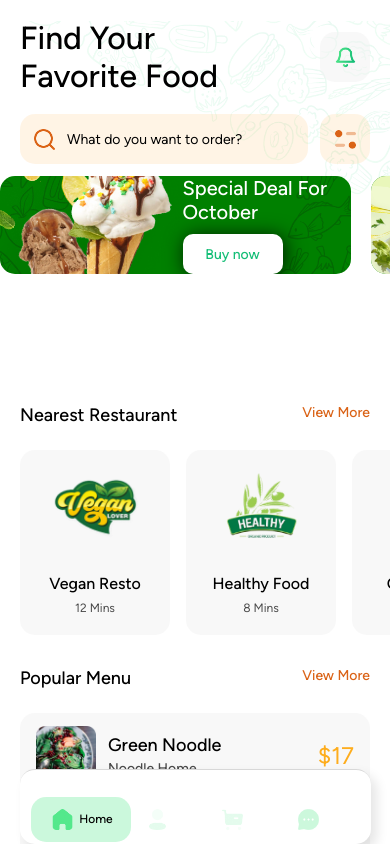
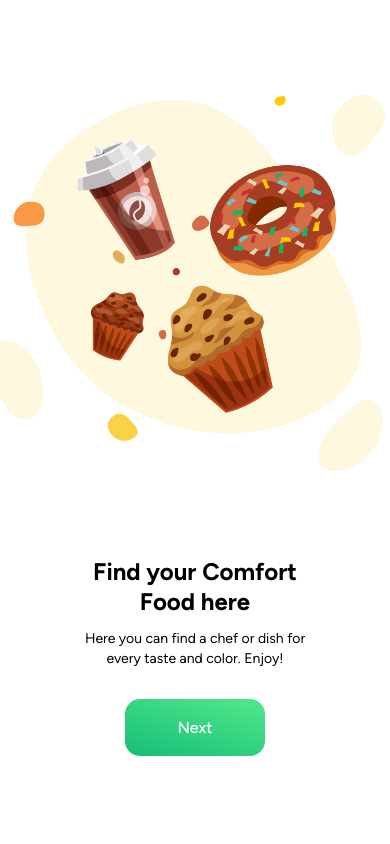
Before and after one commit to Sheggsmann/SheggsFood, a React Native app: screen /Home in a window 390 px wide. Built offline with nearby package versions, Linux system fonts and the light colour scheme.

Commit message:
Fixed issues with smaller screens

```diff
--- a/src/constants/Styles.ts
+++ b/src/constants/Styles.ts
@@ -17,7 +17,10 @@ export default {
     },
     padding: { paddingHorizontal: Sizes.large },
     screenPadding: { flex: 1, paddingHorizontal: Sizes.large, paddingTop: Sizes.medium },
-    header: { marginTop: Sizes.large, backgroundColor: "transparent" },
+    header: {
+      marginTop: Device.iPhoneNotch ? Sizes.large : Sizes.xxLarge,
+      backgroundColor: "transparent",
+    },
     title: { fontSize: Sizes.xxLarge },
     transparent: { backgroundColor: "transparent" },
     formSpacing: { marginBottom: Sizes.small },
@@ -51,7 +54,7 @@ export default {
 
   insets({ top, bottom }: { top: number; bottom?: number }) {
     return {
-      paddingTop: top + Sizes.xLarge,
+      paddingTop: top + (Device.iPhoneNotch ? Sizes.xLarge : Sizes.xxLarge),
       paddingBottom: bottom ? bottom : 0,
     };
   },
@@ -64,6 +67,7 @@ export default {
       screen: {
         backgroundColor: colorScheme === "light" ? Colors.light.background : Colors.dark.background,
         flex: 1,
+        paddingVertical: Device.iPhoneNotch ? 0 : Sizes.large,
       },
     };
   },
--- a/src/constants/Theme.ts
+++ b/src/constants/Theme.ts
@@ -11,6 +11,7 @@ export const Sizes = {
   smallFont: 14,
   tinyFont: 12,
   font: 16,
+  bottomInset: 20,
   titleFont: 24,
   icon: 25,
   mediumFont: 18,
--- a/src/navigation/index.tsx
+++ b/src/navigation/index.tsx
@@ -30,16 +30,16 @@ const Stack = createNativeStackNavigator<StackParamList>();
 function RootNavigator() {
   return (
     <Stack.Navigator initialRouteName="AuthNavigation">
-      {/* <Stack.Screen
+      <Stack.Screen
         name="AuthNavigation"
         component={AuthNavigator}
         options={{ headerShown: false }}
-      /> */}
-      <Stack.Screen
+      />
+      {/* <Stack.Screen
         name="AppNavigation"
         component={AppNavigator}
         options={{ headerShown: false }}
-      />
+      /> */}
     </Stack.Navigator>
   );
 }
--- a/src/navigation/tabNavigator.tsx
+++ b/src/navigation/tabNavigator.tsx
@@ -20,6 +20,10 @@ export default function BottomTabNavigator() {
 
   const insets = useSafeAreaInsets();
 
+  if (!Device.iPhoneNotch) {
+    console.log(insets);
+  }
+
   const shadow = colorScheme === "light" ? Styles.g.lightShadow : Styles.g.darkShadow;
 
   return (
@@ -37,7 +41,7 @@ export default function BottomTabNavigator() {
           right: Device.width * 0.05,
           width: Device.width * 0.9,
           height: 75,
-          bottom: insets.bottom,
+          bottom: insets.bottom || Sizes.bottomInset,
           borderRadius: Sizes.radius,
           paddingVertical: Sizes.xLarge,
           paddingHorizontal: Sizes.xLarge,
--- a/src/screens/app/chat/Messages.tsx
+++ b/src/screens/app/chat/Messages.tsx
@@ -76,7 +76,7 @@ export default function Messages({ navigation, route }: AppStackScreenProps<"Mes
             onSend={onSend}
             containerStyle={{
               position: "absolute",
-              bottom: insets.bottom,
+              bottom: insets.bottom || Sizes.bottomInset,
               // bottom: 350,
               paddingHorizontal: Sizes.large,
             }}
--- a/src/screens/app/orders/FinishOrder.tsx
+++ b/src/screens/app/orders/FinishOrder.tsx
@@ -20,7 +20,10 @@ export default function FinishOrder({ navigation, route }: AppStackScreenProps<"
 
   return (
     <Pressable
-      style={[Styles.mode(colorScheme).container, { paddingBottom: insets.bottom }]}
+      style={[
+        Styles.mode(colorScheme).container,
+        { paddingBottom: insets.bottom || Sizes.bottomInset },
+      ]}
       onPress={() => {
         if (Keyboard.isVisible()) Keyboard.dismiss();
       }}
@@ -64,7 +67,9 @@ export default function FinishOrder({ navigation, route }: AppStackScreenProps<"
 
           {/* Feedback Component */}
           <Feedback
-            onSubmit={() => {}}
+            onSubmit={() => {
+              navigation.goBack();
+            }}
             onSkip={() => {
               navigation.navigate("RateFood");
             }}
--- a/src/screens/app/orders/RateFood.tsx
+++ b/src/screens/app/orders/RateFood.tsx
@@ -20,7 +20,10 @@ export default function RateFood({ navigation }: AppStackScreenProps<"RateFood">
 
   return (
     <Pressable
-      style={[Styles.mode(colorScheme).container, { paddingBottom: insets.bottom }]}
+      style={[
+        Styles.mode(colorScheme).container,
+        { paddingBottom: insets.bottom | Sizes.bottomInset },
+      ]}
       onPress={() => {
         if (Keyboard.isVisible()) Keyboard.dismiss();
       }}
--- a/src/screens/app/orders/RateRestaurant.tsx
+++ b/src/screens/app/orders/RateRestaurant.tsx
@@ -20,7 +20,10 @@ export default function RateRestaurant({ navigation }: AppStackScreenProps<"Rate
 
   return (
     <Pressable
-      style={[Styles.mode(colorScheme).container, { paddingBottom: insets.bottom }]}
+      style={[
+        Styles.mode(colorScheme).container,
+        { paddingBottom: insets.bottom | Sizes.bottomInset },
+      ]}
       onPress={() => {
         if (Keyboard.isVisible()) Keyboard.dismiss();
       }}
--- a/src/screens/auth/SignIn.tsx
+++ b/src/screens/auth/SignIn.tsx
@@ -105,6 +105,9 @@ export default function SignIn({ navigation }: RootStackScreenprops<"AuthNavigat
   );
 }
 
+const logoWidth = Device.width * (Device.height > 800 ? 0.6 : 0.5);
+const logoHeight = Device.height * (Device.height > 800 ? 0.4 : 0.35);
+
 const styles = StyleSheet.create({
   imageBG: {
     flex: 1,
@@ -115,8 +118,8 @@ const styles = StyleSheet.create({
     justifyContent: "center",
   },
   logo: {
-    width: Device.width * 0.6,
-    height: Device.height * 0.4,
+    width: logoWidth,
+    height: logoHeight,
     resizeMode: "contain",
   },
   formContainer: {
--- a/src/screens/auth/SignUp.tsx
+++ b/src/screens/auth/SignUp.tsx
@@ -148,6 +148,11 @@ export default function SignUp({ navigation }: AuthStackScreenProps<"SignUp">) {
   );
 }
 
+console.log(Device.aspectRatio);
+
+const logoWidth = Device.width * (Device.height > 800 ? 0.6 : 0.5);
+const logoHeight = Device.height * (Device.height > 800 ? 0.4 : 0.35);
+
 const styles = StyleSheet.create({
   logoContainer: {
     backgroundColor: "transparent",
@@ -155,8 +160,8 @@ const styles = StyleSheet.create({
     justifyContent: "center",
   },
   logo: {
-    width: Device.width * 0.6,
-    height: Device.height * 0.4,
+    width: logoWidth,
+    height: logoHeight,
     resizeMode: "contain",
   },
   formContainer: {
```
